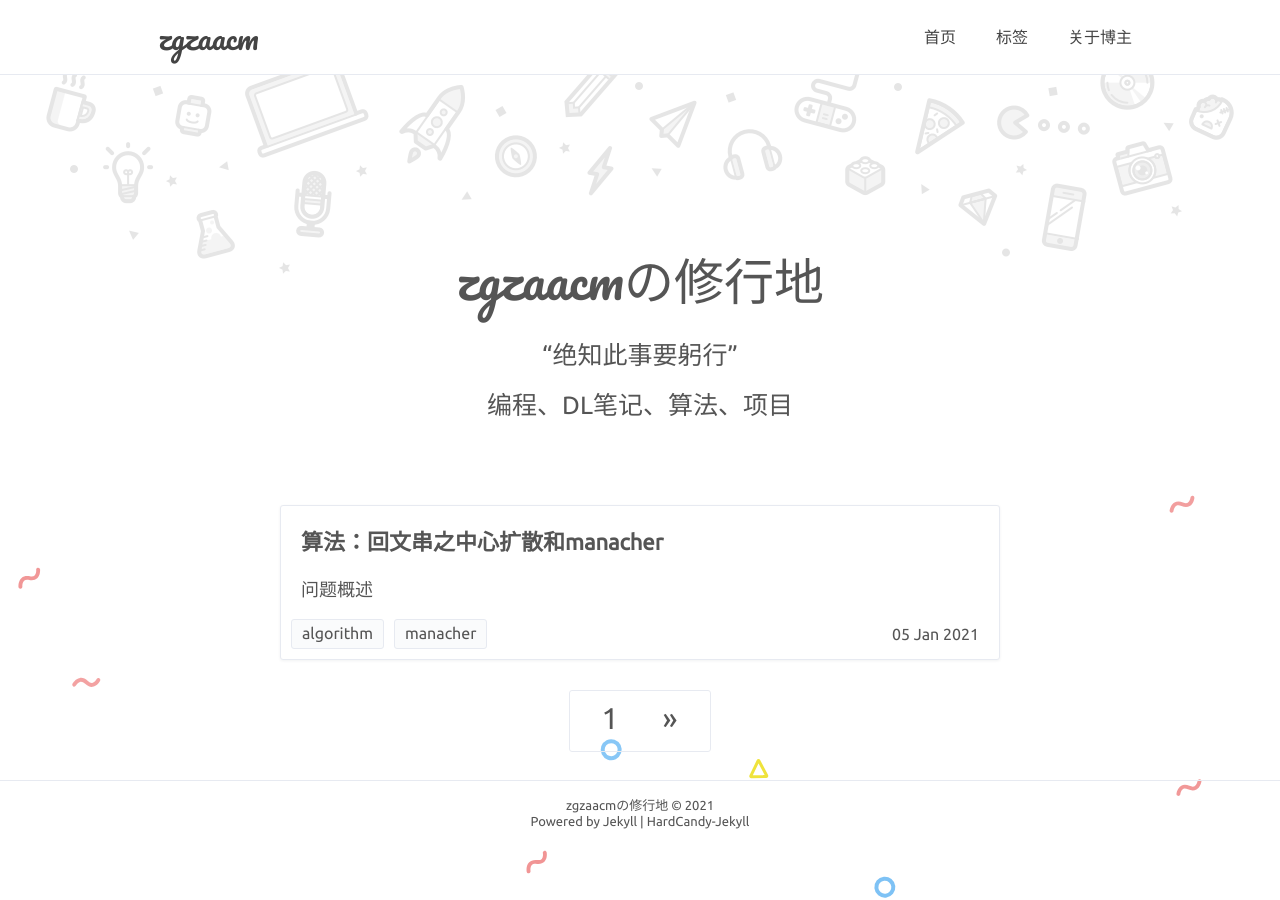
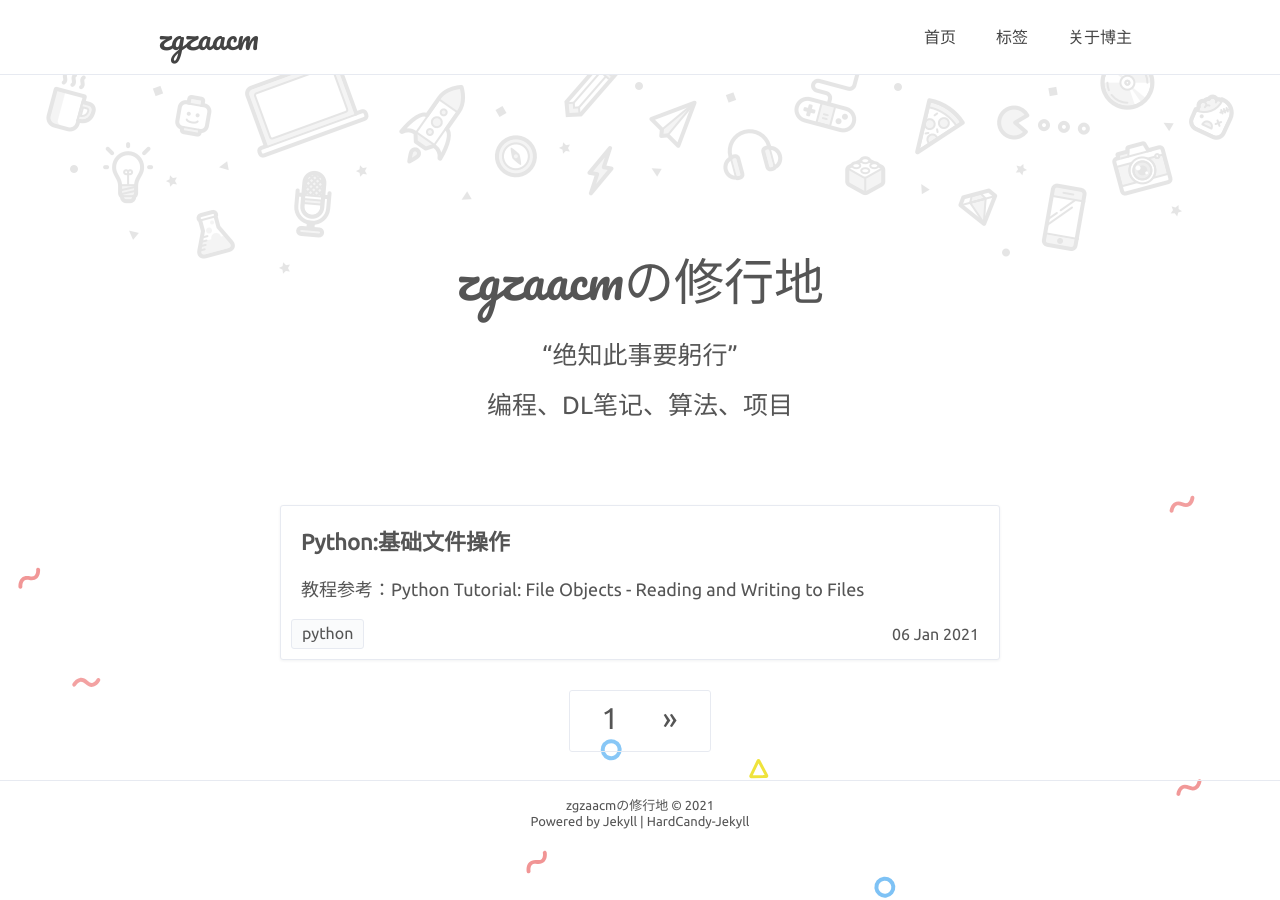
Before and after one commit to zgzaacm/zgzaacm.github.io, a Jekyll site: the page built from index.html, in a window 1280 px wide. Built offline with Jekyll 4.4.1, drawn with Linux system fonts in a browser that asks for light colours; comment, search, counter and statistics services are not loaded; part of the change alters nothing that is shown.

Commit message:
add post

````diff
--- /dev/null
+++ b/_posts/2021-01-06-Python-File-Context.md
@@ -0,0 +1,69 @@
+---
+layout: post
+title: 'Python:基础文件操作'
+date: 2021-01-06
+author: zgzaacm
+color: rgb(131,175,155)
+tags: python
+---
+
+> 教程参考：[Python Tutorial: File Objects - Reading and Writing to Files](https://www.youtube.com/watch?v=Uh2ebFW8OYM&t=1181s)
+
+## 前言
+
+因为平时编程很少涉及文件操作，一直都是随用随查，这次想好好整理一下以便记忆和以后的使用。
+
+## 文件操作
+
+* 使用`open(path)`打开文件，默认可读。
+* `open(path, 'r')`指明方式
+* r可读 r+可读可写
+
+```python
+f = open('test.txt', r)
+
+print(f.name, f.mode, f.closed)
+
+f.close()
+```
+
+* 可以通过name属性查看文件名字
+* mode:文件当前被打开的模式(r,w,...)
+* closed:文件是否关闭
+* 必须要close关闭
+
+```python
+with open('test.txt', 'r') as f:
+    print(f.name, f.mode)
+    f_contents = f.readlines()
+```
+
+* 使用Context manager，会自动关闭文件，就算出错
+* f.read()默认一次性读入所有内容 适合小文件
+* f.read(n)读入n 个字符，读过内容不会重复读入
+* 当没有可以读的时候，read会返回空
+* f.readlines()每一行为一个元素的列表
+* f.readline()每调用一次读入一行
+* f.tell()告诉你当前读了文件的几个字符
+* f.seek(n)跳转到n字符的位置
+
+```python
+with open('test.txt', 'r') as f:
+    for line in f:
+        print(line)
+```
+
+* 更好的方式：直接遍历f，得到每一行
+
+```python
+with open('test2.txt', 'w') as f:
+    f.write('test')
+```
+
+* 默认w会overwirte源文件。不想的话使用a-append
+* write写入文件
+* 也可以在写的过程使用seek进行移动位置
+* with可以嵌套 边读边写
+
+* 读入写入图片时需要使用二进制形式，默认采用utf-8
+* 使用`rb`和`wb`
````
Also changed, not shown: _posts/2021-01-05-Algorithm-longest-dp.md (+0 -1 lines), _posts/2021-01-04-C++-STL-basic.md (line endings or trailing spaces).
